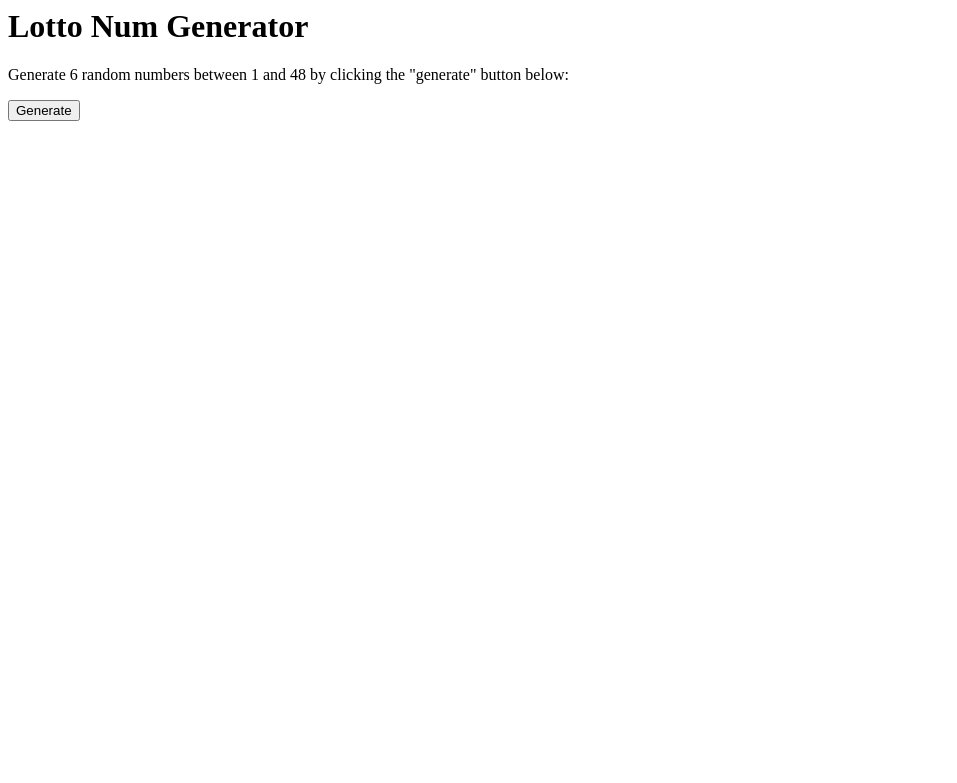
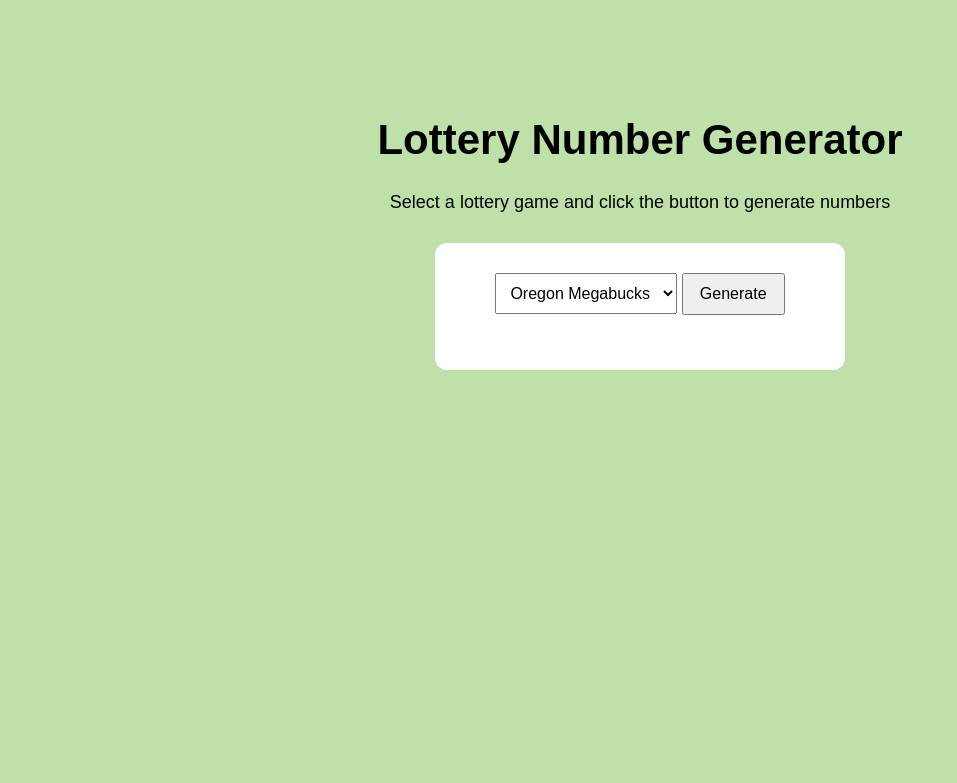
Before and after one commit to acolli33/lotto-number-generator, a Flask app: page / in a window 1280 px wide. Shown: the top 783 px of the page, without its empty margins (0-957 px from the left). Run offline with Flask 3, Linux system fonts and the light colour scheme.

Commit message:
updates to generating logic, styling updates, and different lottery type options

```diff
--- a/app.py
+++ b/app.py
@@ -3,20 +3,74 @@ from flask import Flask, render_template, jsonify
 
 app = Flask(__name__)
 
-def get_nums():
+
+# Oregon Megabucks distinct number generator (numbers 1-48)
+def get_megabucks_nums():
+    nums = random.sample(range(1,49), 6)
+    return nums
+
+
+# Mega Millions number generator (5 distinct regular nums 1-70 and one nondestinct Mega Ball number (1-24))
+def get_mega_millions_nums():
+    nums = random.sample(range(1, 71), 5)
+    mega_ball_number = random.randint(1,24)
+    nums.append(mega_ball_number)
+    return nums
+
+# Pick 4 number generator (numbers can repeat)
+def get_pick4_nums():
     nums = []
 
-    for i in range(6):
-        lotto_number = random.randint(0,48)
+    for i in range(4):
+        lotto_number = random.randint(0,9)
         nums.append(lotto_number)
     return nums
 
+# Powerball number generator (5 distinct regular nums 1-70 and one nondestinct Mega Ball number (1-24))
+def get_powerball_nums():
+    nums = random.sample(range(1, 70), 5)
+    powerball_number = random.randint(1,26)
+    nums.append(powerball_number)
+    return nums
+
+# Keno number generator (8 distinct nums from 1-80)
+def get_keno_nums():
+    nums = random.sample(range(1,81), 8)
+    return nums
+
+# app routes
 @app.route("/")
 def home():
     return render_template("index.html")
-@app.route("/generate")
-def generate():
-    nums = get_nums()
+
+
+@app.route("/generate/megabucks")
+def generate_megabucks():
+    nums = get_megabucks_nums()
+    return jsonify(nums)
+
+
+@app.route("/generate/mega-millions")
+def generate_mega_millions():
+    nums = get_mega_millions_nums()
+    return jsonify(nums)
+
+
+@app.route("/generate/pick4")
+def generate_pick4():
+    nums = get_pick4_nums()
+    return jsonify(nums)
+
+
+@app.route("/generate/powerball")
+def generate_powerball():
+    nums = get_powerball_nums()
+    return jsonify(nums)
+
+
+@app.route("/generate/keno")
+def generate_keno():
+    nums = get_keno_nums()
     return jsonify(nums)
 
 if (__name__) == "__main__":
--- /dev/null
+++ b/requirements.txt
@@ -0,0 +1 @@
+Flask
--- a/static/styles.css
+++ b/static/styles.css
@@ -0,0 +1,42 @@
+body {
+    background-color: rgba(132, 199, 93, 0.525);
+    font-family: Arial, sans-serif;
+    text-align: center;
+    padding-top: 80px;
+}
+
+h1 {
+    color: black;
+    font-size: 42px;
+}
+
+p {
+    color: rgb(0, 0, 0);
+    font-size: 18px;
+}
+
+div {
+    background-color: white;
+    width: 350px;
+    margin: 30px auto;
+    padding: 30px;
+    border-radius: 12px;
+}
+
+select {
+    color: black;
+    padding: 10px;
+    font-size: 16px;
+}
+
+button {
+    padding: 10px 16px;
+    font-size: 16px;
+    cursor: pointer;
+}
+
+#result {
+    font-weight: bold;
+    font-size: 24px;
+    margin-top: 25px;
+}
--- a/templates/index.html
+++ b/templates/index.html
@@ -1,15 +1,29 @@
+<!DOCTYPE html>
 <html>
+        <head>
+            <title>Lottery Number Generator</title>
+            <link rel="stylesheet" href="{{ url_for('static', filename='styles.css') }}">
+        </head>
+
         <body>
-        <h1>Lotto Num Generator</h1>
-
-        <p>
-            Generate 6 random numbers between 1 and 48 by clicking the "generate" button below:
-        </p>
+            <h1>Lottery Number Generator</h1>
+            <p>Select a lottery game and click the button to generate numbers</p>
+        <div>
+            <select id="game">
+                <option value="megabucks">Oregon Megabucks</option>
+                <option value="mega-millions">Mega Millions</option>
+                <option value="pick4">Pick 4</option>
+                <option value="powerball">Powerball</option>
+                <option value="keno">Keno</option>
+            </select>
             <button onclick="getNums()">Generate</button>
              <p id="result"></p>
+        </div>
             <script>
                 function getNums() {
-                fetch("/generate")
+                    const game = document.getElementById("game").value;
+
+                    fetch(`/generate/${game}`)
                         .then(response => response.json())
                         .then(data => {
                             document.getElementById("result").textContent = data.join(", ");
```
Lines whose indentation alone changed are shown as unchanged.
